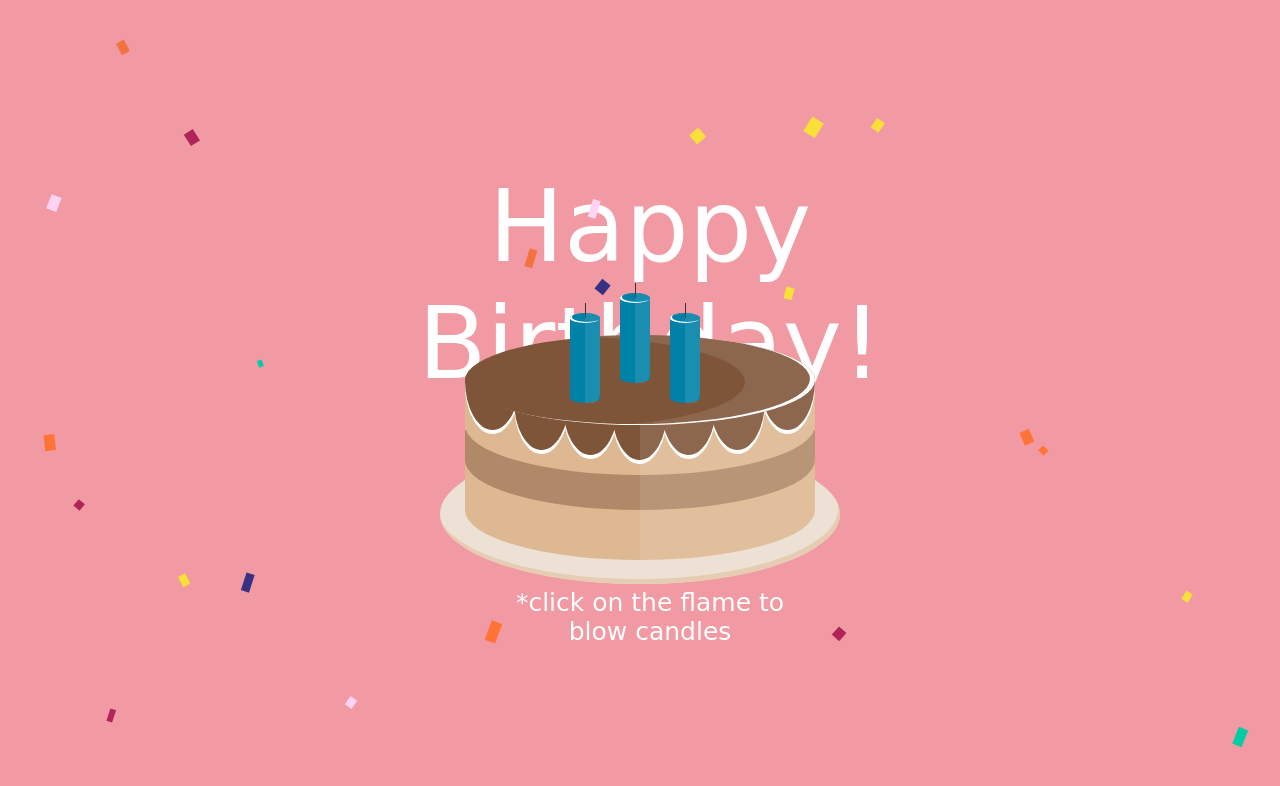
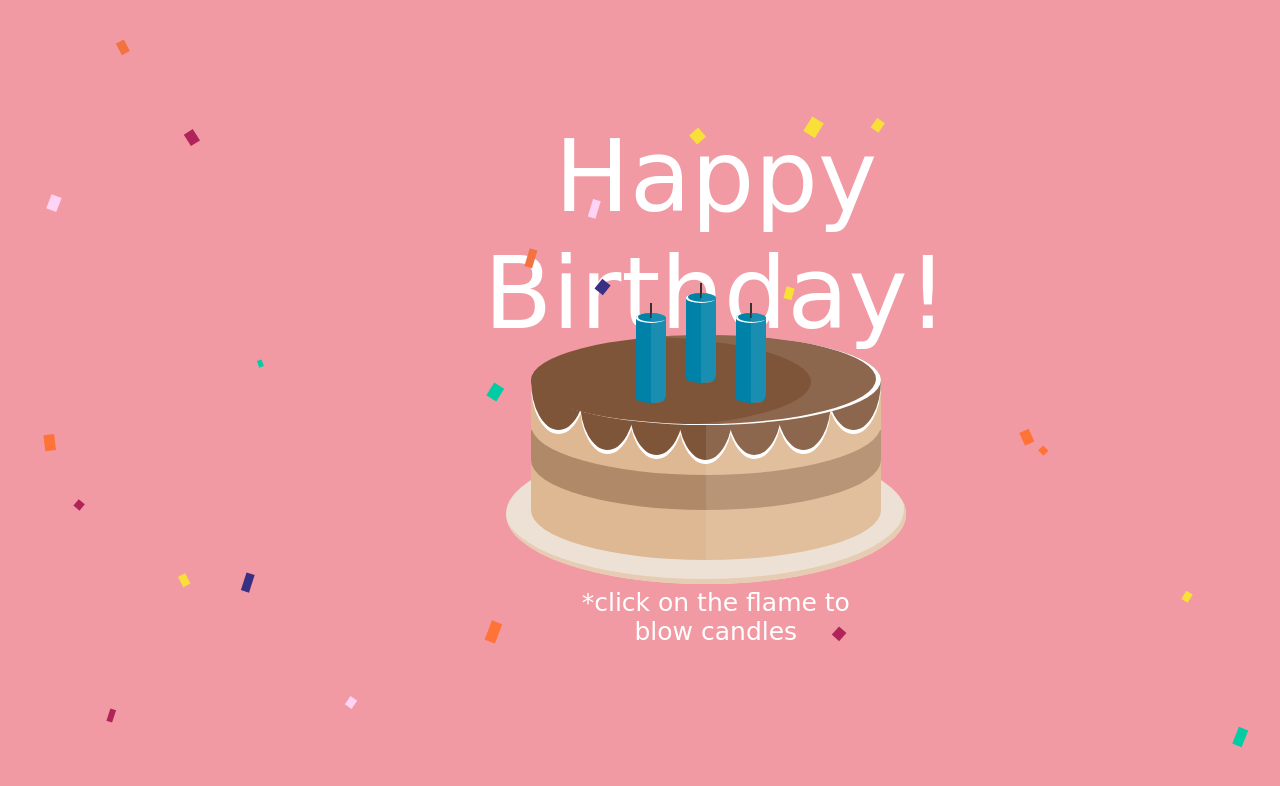
Before and after one commit to Sanjana089/hbd, a plain HTML site: page index.html in a window 1280 px wide. Both pictures are taken after a click on the element "Happy Birthday!". Drawn offline with nearby package versions, Linux system fonts and the light colour scheme.

Commit message:
improved styles

```diff
--- a/index.html
+++ b/index.html
@@ -4,8 +4,10 @@
   <meta charset="UTF-8">
   <meta name="viewport" content="width=device-width, initial-scale=1.0">
   <link rel="stylesheet" href="styles.css">
+  <link rel="icon" href="favicon.ico" type="image/x-icon">
   <script src="https://code.jquery.com/jquery-3.6.4.min.js"></script>
-  <title>Cake with Animated Candles</title>
+  <a target="_blank" href="https://icons8.com/icon/35104/birthday-cake">cake</a> icon by <a target="_blank" href="https://icons8.com">Icons8</a>
+  <title>Happy Birthday</title>
 </head>
 <body>
     <canvas id="confetti"></canvas>
--- a/script.js
+++ b/script.js
@@ -1,12 +1,26 @@
-$(document).ready(function() {
-    $(".candles").click(function() {
+$(document).ready(function () {
+  // Click event on candles
+  $(".candles").click(function (event) {
+    event.stopPropagation(); // Prevent the click event from reaching the document body
+    $(".flame").animate({ "opacity": 0 }, "fast");
+    $(".flame2").animate({ "opacity": 0 }, "fast");
+    $(".flame3").animate({ "opacity": 0 }, "fast");
+    $(".text").animate({ "top": -180, "opacity": 1 }, "fast");
+    // Push new confetti objects to `particles[]`
+    for (var i = 0; i < maxConfettis; i++) {
+      particles.push(new confettiParticle());
+    }
+    Draw();
+  });
 
-      $(".flame").animate({"opacity": 0}, "fast");
-      $(".flame2").animate({"opacity": 0}, "fast");
-      $(".flame3").animate({"opacity": 0}, "fast");
-      $(".text").animate({"top": -130, "opacity": 1}, "normal");
-      $("#confetti").show();
-      Draw();
+  // Click event on the document body (background)
+  $(document.body).click(function () {
+    $(".flame").animate({ "opacity": 1 }, "fast");
+    $(".flame2").animate({ "opacity": 1 }, "fast");
+    $(".flame3").animate({ "opacity": 1 }, "fast");
+    $(".text").animate({ "top": 0, "opacity": 0 }, "fast");
+    particles.length = 0;
+    context.clearRect(0, 0, W, window.innerHeight);
   });
 });
 
@@ -42,7 +56,7 @@ function confettiParticle() {
   this.tiltAngleIncremental = Math.random() * 0.07 + 0.05;
   this.tiltAngle = 0;
 
-  this.draw = function() {
+  this.draw = function () {
     context.beginPath();
     context.lineWidth = this.r / 2;
     context.strokeStyle = this.color;
@@ -61,7 +75,7 @@ function Draw() {
   context.clearRect(0, 0, W, window.innerHeight);
 
   for (var i = 0; i < maxConfettis; i++) {
-    results.push(particles[i].draw());
+    results.push(particles[i]?.draw());
   }
 
   let particle = {};
@@ -69,6 +83,7 @@ function Draw() {
   for (var i = 0; i < maxConfettis; i++) {
     particle = particles[i];
 
+    if (particle) {
       particle.tiltAngle += particle.tiltAngleIncremental;
       particle.y += (Math.cos(particle.d) + 3 + particle.r / 2) / 2;
       particle.tilt = Math.sin(particle.tiltAngle - i / 3) * 15;
@@ -83,13 +98,14 @@ function Draw() {
         particle.tilt = Math.floor(Math.random() * 10) - 20;
       }
     }
+  }
 
   return results;
 }
 
 window.addEventListener(
   "resize",
-  function() {
+  function () {
     W = window.innerWidth;
     H = window.innerHeight;
     canvas.width = window.innerWidth;
@@ -98,11 +114,6 @@ window.addEventListener(
   false
 );
 
-// Push new confetti objects to `particles[]`
-for (var i = 0; i < maxConfettis; i++) {
-  particles.push(new confettiParticle());
-}
-
 // Initialize
 canvas.width = W;
 canvas.height = H;
--- a/styles.css
+++ b/styles.css
@@ -1,24 +1,12 @@
 body {
-  font-family: "Asap", sans-serif;
-  display: flex;
+    font-family: "Asap", sans-serif;
+    display: flex;
     height:100vh;
     align-items: center;
     justify-content: center;
     background-color: #f29aa3;
-  overflow: hidden;
+    overflow: hidden;
   }
-
-
-/* body {
-  position: relative;
-  min-height: 100vh;
-  text-align: center;
-  overflow-x: hidden;
-  color: white;
-  display: flex;
-  align-items: center;
-  justify-content: center;
-} */
 
   #birthday-cake {
     position: relative;
@@ -241,7 +229,7 @@ body {
     left:-370px;
     top:100px;
     z-index:-1;
-    transition: .3s;
+    transition: .7s;
     opacity:0;
   }
 
@@ -286,8 +274,6 @@ body {
     z-index: 0;
   }
 
-@import url("https://fonts.googleapis.com/css2?family=Asap&display=swap");
-
 canvas {
   -moz-user-select: none;
   -webkit-user-select: none;
```
Also changed, not shown: favicon.ico (added). Lines whose indentation alone changed are shown as unchanged.
